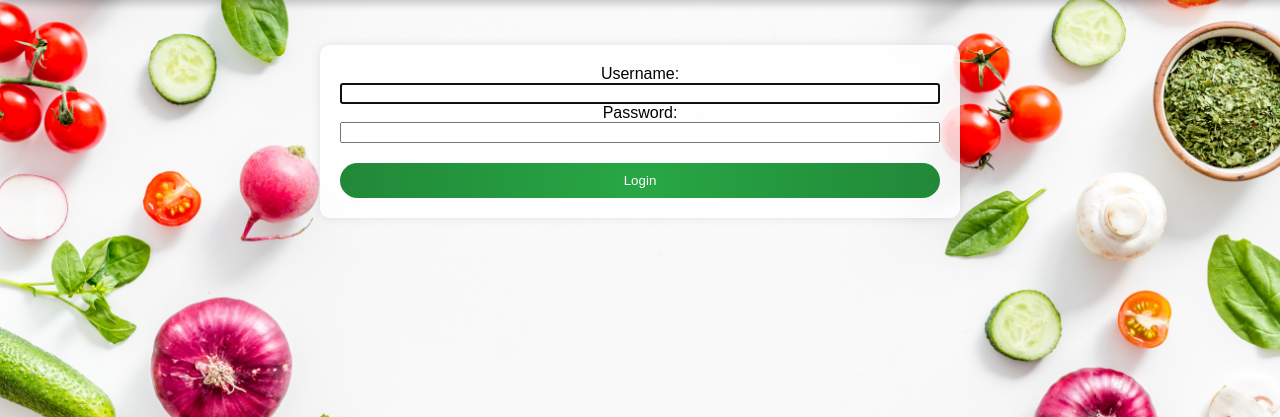
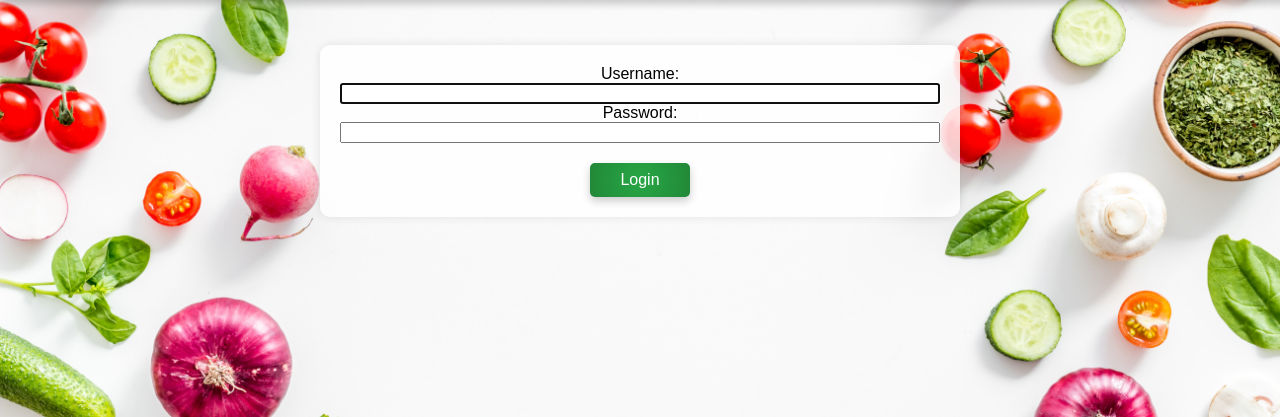
Before and after one commit to AJSorbello/recipe-app, a Django app: page /login/ in a window 1280 px wide. Shown: the part 85-502 px from the top of the page. Run offline with Django 4.2, Linux system fonts and the light colour scheme.

Commit message:
updated the login button

```diff
--- a/src/static/styles.css
+++ b/src/static/styles.css
@@ -59,7 +59,30 @@ button:hover {
     box-shadow: 0 8px 16px rgba(0, 0, 0, 0.3);
     transform: translateY(-5px);
 }
+.center-button {
+    display: flex;
+    justify-content: center;
+}
 
+/* Small Button */
+.small-button {
+    width: 100px; /* Increased width */
+    padding: 8px 15px; /* Adjusted padding */
+    font-size: 1em; /* Slightly larger font size */
+    border-radius: 5px;
+    background-color: #ff7f50;
+    color: white;
+    border: none;
+    cursor: pointer;
+    transition: background-color 0.3s ease, transform 0.3s ease, box-shadow 0.3s ease;
+    box-shadow: 0 4px 8px rgba(0, 0, 0, 0.2);
+}
+
+.small-button:hover {
+    background-color: #cc5200;
+    box-shadow: 0 6px 12px rgba(0, 0, 0, 0.3);
+    transform: translateY(-3px);
+}
 .content {
     flex: 1;
     display: flex;
--- a/src/templates/auth/login.html
+++ b/src/templates/auth/login.html
@@ -14,7 +14,9 @@
     <form action="" method="POST">
         {% csrf_token %}
         {{ form }}
-        <button type="submit">Login</button>
+        <div class="center-button">
+            <button type="submit" class="small-button">Login</button>
+        </div>
     </form>
 </div>
 {% endblock %}
```
